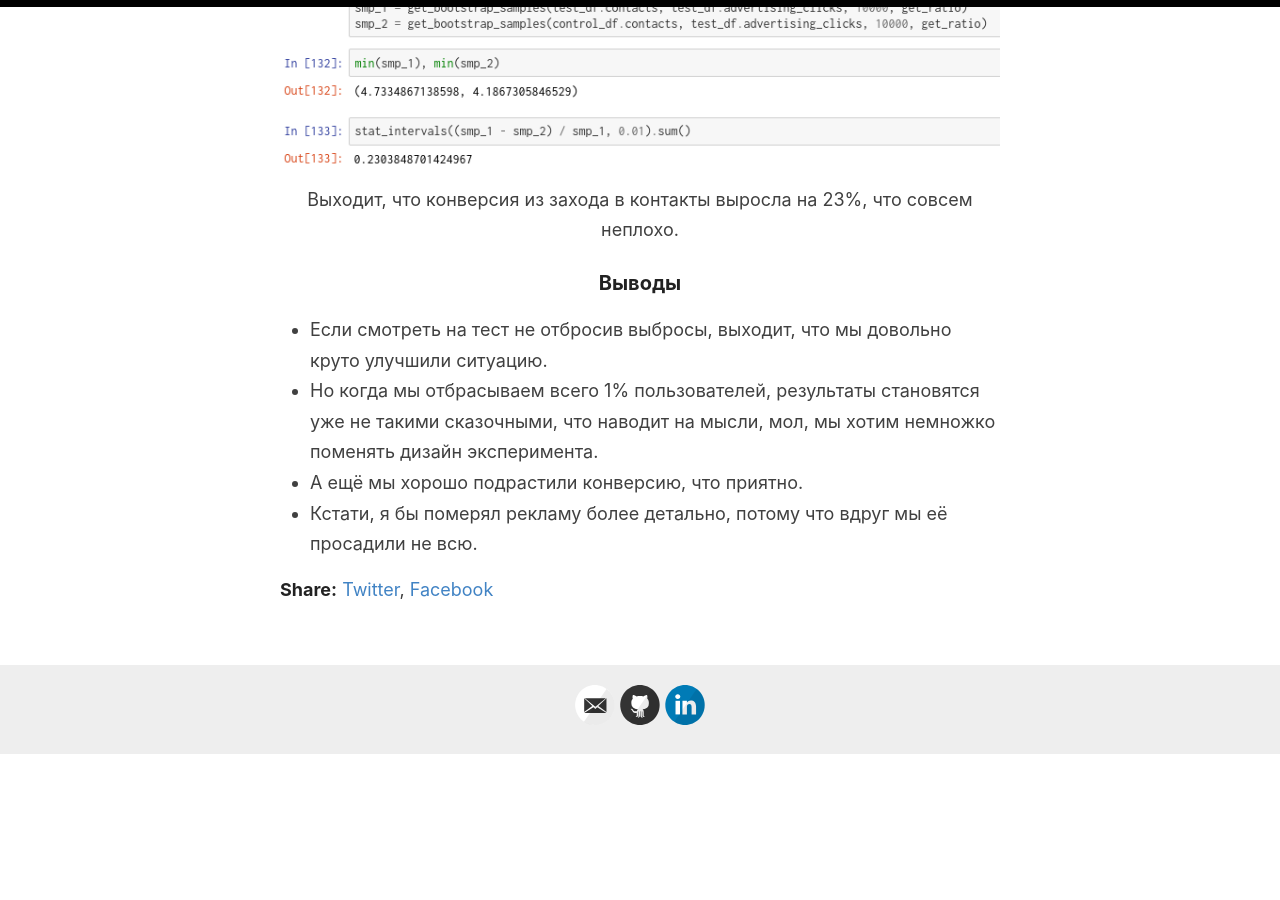
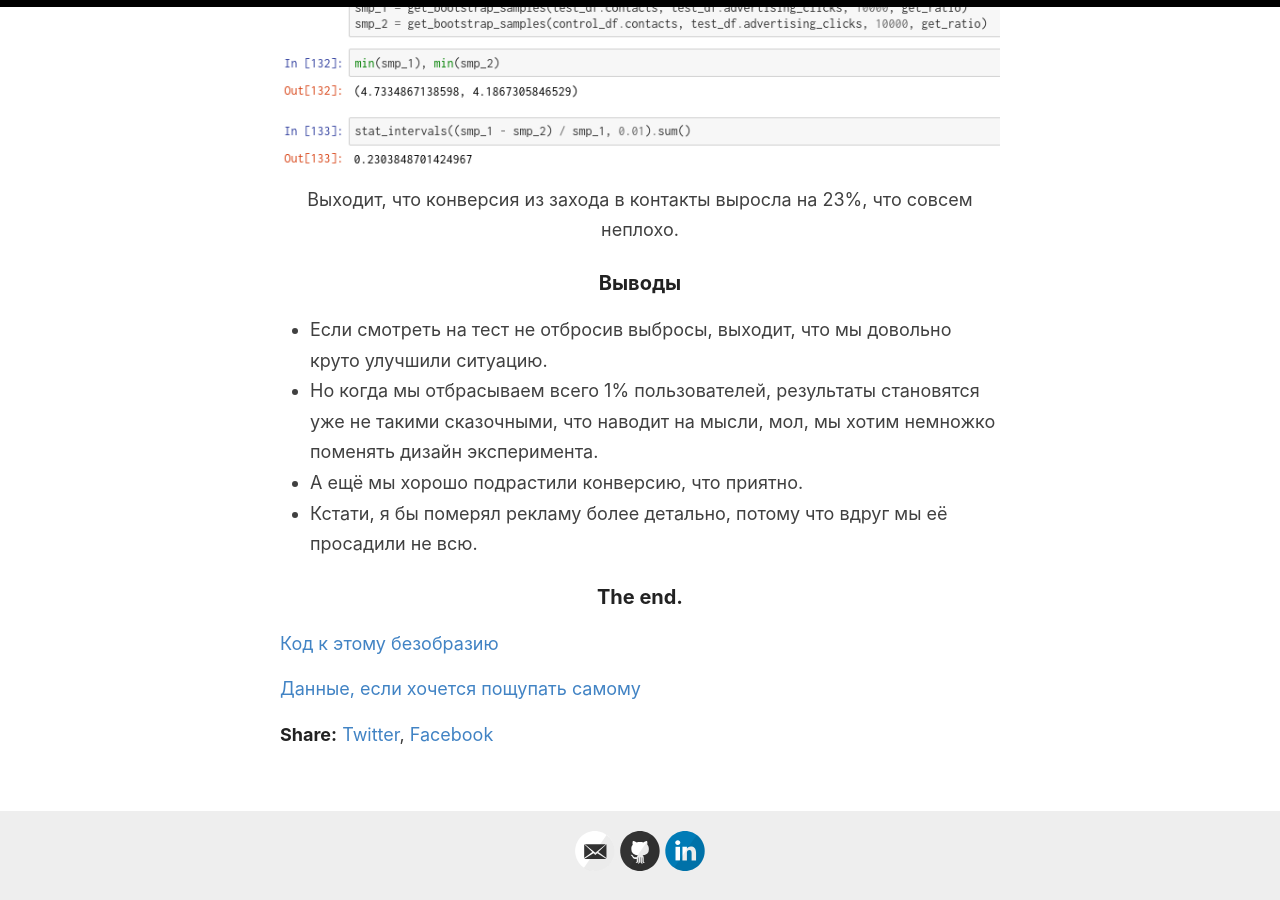
Before and after one commit to yk4r2/yk4r2.github.io, a Jekyll site: the page built from _posts/2020-4-21-avito-experiments-02.md, in a window 1280 px wide and 900 px high, scrolled down 11662 px. Built offline with Jekyll 4.4.1, drawn with Linux system fonts in a browser that asks for light colours; before the commit the page ends 12417 px from its top, so only the background shows below that.

Commit message:
added links to 2nd AAA post

```diff
--- a/_posts/2020-4-21-avito-experiments-02.md
+++ b/_posts/2020-4-21-avito-experiments-02.md
@@ -204,3 +204,9 @@ $H_0$: {выручка увеличилась} ∩ {пользовательск
 - Но когда мы отбрасываем всего 1% пользователей, результаты становятся уже не такими сказочными, что наводит на мысли, мол, мы хотим немножко поменять дизайн эксперимента.
 - А ещё мы хорошо подрастили конверсию, что приятно.
 - Кстати, я бы померял рекламу более детально, потому что вдруг мы её просадили не всю.
+
+### The end.
+
+[Код к этому безобразию](https://github.com/yk4r2/AAA/blob/main/Experiments/homeworks/HW2/main.ipynb)
+
+[Данные, если хочется пощупать самому](https://github.com/yk4r2/AAA/blob/main/Experiments/homeworks/HW2/data/banner_test_results.csv)
```
